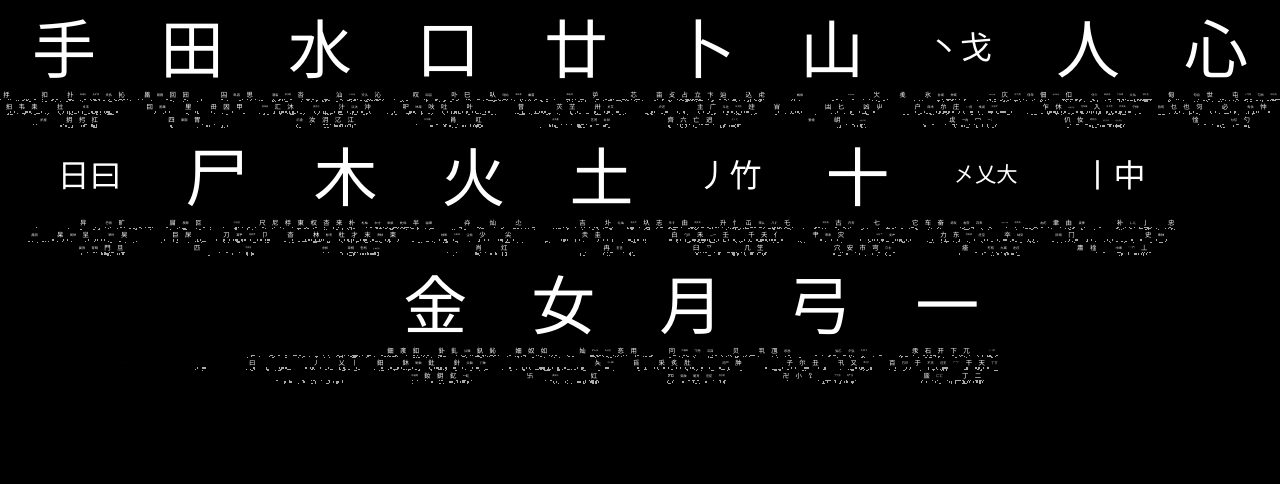
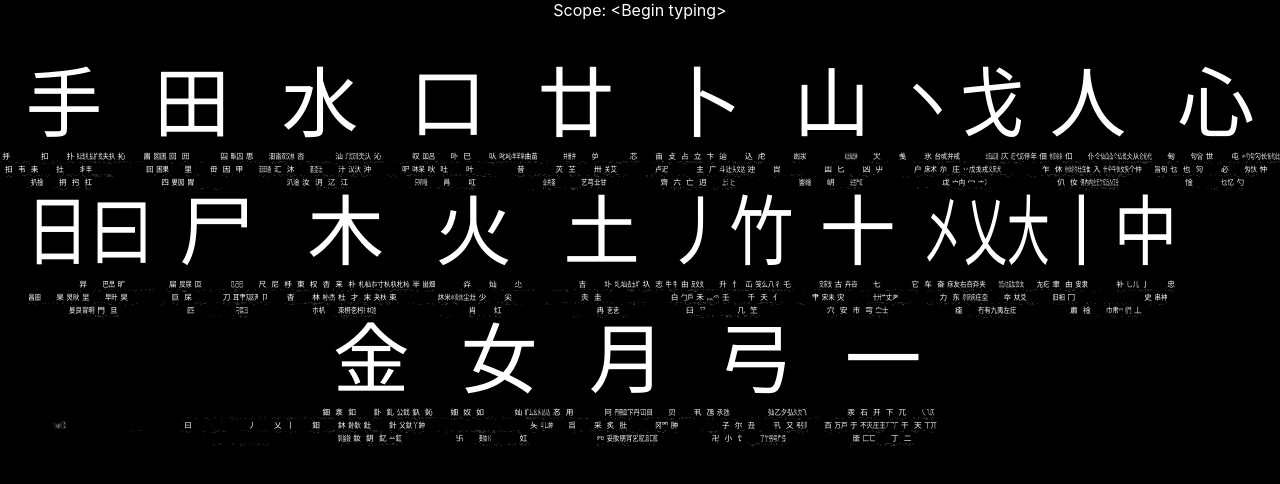
Before and after one commit to jcf120/cangjie-atlas, a React (Create React App) app: page / in a window 1280 px wide. Shown: the top 484 px of the page. Built offline with nearby package versions, Linux system fonts and the light colour scheme.

Commit message:
Canvas implementation is a million times faster

```diff
--- a/src/App.module.css
+++ b/src/App.module.css
@@ -2,4 +2,14 @@
   width: 100%;
   height: 100%;
   position: relative;
+  display: flex;
+  flex-direction: column;
 }
+
+.breadcrumb {
+  text-align: center;
+}
+
+.layoutContainer {
+  flex-grow: 1;
+}
--- a/src/App.tsx
+++ b/src/App.tsx
@@ -1,4 +1,4 @@
-import React, { useEffect, useRef, useState } from "react";
+import React, { useEffect, useState } from "react";
 import style from "./App.module.css";
 import Layout from "./Layout";
 
@@ -14,22 +14,18 @@ function useScopeInput() {
         setScope((scope) => scope.substring(0, scope.length - 1));
       }
     });
-  });
+  }, []);
   return scope;
 }
 
 function App() {
-  const ref = useRef<HTMLDivElement>(null);
-  const [width, setWidth] = useState<number>(0);
-  useEffect(() => {
-    if (ref.current) {
-      setWidth(ref.current.offsetWidth);
-    }
-  }, [ref]);
   const scope = useScopeInput();
   return (
-    <div className={style.root} ref={ref}>
-      {!!width && <Layout hideChars width={width} scope={scope} />}
+    <div className={style.root}>
+      <div className={style.breadcrumb}>Scope: {scope || "<Begin typing>"}</div>
+      <div className={style.layoutContainer}>
+        <Layout scope={scope} />
+      </div>
     </div>
   );
 }
--- a/src/Layout.module.css
+++ b/src/Layout.module.css
@@ -1,13 +1,3 @@
-.root {
-  overflow: hidden;
+.canvas {
+  width: 100%;
 }
-
-.charsRow {
-  display: flex;
-  justify-content: center;
-  align-items: center;
-}
-
-.layoutRow {
-  display: flex;
-}
--- a/src/Layout.tsx
+++ b/src/Layout.tsx
@@ -1,4 +1,4 @@
-import React from "react";
+import React, { useEffect, useRef } from "react";
 import layoutsJson from "./data/layouts.json";
 import style from "./Layout.module.css";
 
@@ -9,78 +9,95 @@ const layoutsData: LayoutsData = layoutsJson;
 const row1Keys = Array.from("qwertyuiop");
 const row2Keys = Array.from("asdfghjkl");
 const row3Keys = Array.from("zxcvbnm");
+const units = row1Keys.length;
 
-export default function Layout({
-  hideChars = false,
-  width,
-  chars,
-  scope,
-}: {
-  hideChars?: boolean;
-  width: number;
-  chars?: string;
-  scope: string;
-}) {
-  if (width < 5) {
-    return (
-      <div
-        className={style.root}
-        style={{
-          width,
-          height: width,
-          backgroundColor: chars?.length ? "#aaa" : "",
-        }}
-      />
-    );
+function setupCanvas(canvas: HTMLCanvasElement) {
+  const dpr = window.devicePixelRatio || 1;
+  const rect = canvas.getBoundingClientRect();
+  canvas.width = rect.width * dpr;
+  canvas.height = rect.height * dpr;
+  const ctx = canvas.getContext("2d");
+  if (ctx) {
+    ctx.scale(dpr, dpr);
+    ctx.fillStyle = "white";
+    ctx.textAlign = "center";
+    ctx.textBaseline = "bottom";
   }
+  return ctx;
+}
+
+function drawRecursive(
+  ctx: CanvasRenderingContext2D,
+  x: number,
+  y: number,
+  width: number,
+  scope: string
+) {
   const layout = layoutsData[scope];
-  const childWidth = width / 10;
-  const charHeight = chars?.length ? width / (2 * chars.length) : 0;
-  return (
-    <div
-      className={style.root}
-      style={{ width, height: width * (hideChars ? 0.3 : 1) }}
-    >
-      {!hideChars && (
-        <div
-          className={style.charsRow}
-          style={{ height: width * 0.7, fontSize: charHeight }}
-        >
-          {chars}
-        </div>
-      )}
-      <div className={style.layoutRow} style={{ height: childWidth }}>
-        {row1Keys.map((key, idx) => (
-          <Layout
-            key={idx}
-            width={childWidth}
-            scope={scope + key}
-            chars={layout?.[key]}
-          />
-        ))}
-      </div>
-      <div className={style.layoutRow} style={{ height: childWidth }}>
-        <div style={{ width: childWidth * 0.2, height: width }} />
-        {row2Keys.map((key, idx) => (
-          <Layout
-            key={idx}
-            width={childWidth}
-            scope={scope + key}
-            chars={layout?.[key]}
-          />
-        ))}
-      </div>
-      <div className={style.layoutRow} style={{ height: childWidth }}>
-        <div style={{ width: childWidth * 0.9, height: width }} />
-        {row3Keys.map((key, idx) => (
-          <Layout
-            key={idx}
-            width={childWidth}
-            scope={scope + key}
-            chars={layout?.[key]}
-          />
-        ))}
-      </div>
-    </div>
-  );
+  if (!layout) return;
+  const unit = width / units;
+  ctx.font = `${unit * ((units - 4) / units)}px Helvetica`;
+  for (let i = 0; i < row1Keys.length; i++) {
+    const key = row1Keys[i];
+    const chars = layout[key];
+    if (chars) {
+      ctx.fillText(chars, x + unit * 0.5 + unit * i, y + unit, unit);
+    }
+  }
+  for (let i = 0; i < row2Keys.length; i++) {
+    const key = row2Keys[i];
+    const chars = layout[key];
+    if (chars) {
+      ctx.fillText(chars, x + unit * 0.7 + unit * i, y + unit * 2, unit);
+    }
+  }
+  for (let i = 0; i < row3Keys.length; i++) {
+    const key = row3Keys[i];
+    const chars = layout[key];
+    if (chars) {
+      ctx.fillText(chars, x + unit * 0.9 + unit * i, y + unit * 3, unit);
+    }
+  }
+  if (unit > 4) {
+    for (let i = 0; i < row1Keys.length; i++) {
+      const key = row1Keys[i];
+      drawRecursive(ctx, x + unit * i, y + unit, unit, scope + key);
+    }
+    for (let i = 0; i < row2Keys.length; i++) {
+      const key = row2Keys[i];
+      drawRecursive(
+        ctx,
+        x + unit * 0.2 + unit * i,
+        y + unit * 2,
+        unit,
+        scope + key
+      );
+    }
+    for (let i = 0; i < row3Keys.length; i++) {
+      const key = row3Keys[i];
+      drawRecursive(
+        ctx,
+        x + unit * 0.4 + unit * i,
+        y + unit * 3,
+        unit,
+        scope + key
+      );
+    }
+  }
 }
+
+export default function Layout({ scope }: { scope: string }) {
+  const canvasRef = useRef<HTMLCanvasElement>(null);
+  const ctxRef = useRef<CanvasRenderingContext2D | null>(null);
+  useEffect(() => {
+    const canvas = canvasRef.current;
+    if (!ctxRef.current && canvas) ctxRef.current = setupCanvas(canvas);
+    const ctx = ctxRef.current;
+    if (ctx && canvas) {
+      const rect = canvas.getBoundingClientRect();
+      ctx.clearRect(0, 0, rect.width, rect.height);
+      drawRecursive(ctx, 0, 0, rect.width, scope);
+    }
+  }, [scope]);
+  return <canvas className={style.canvas} ref={canvasRef} />;
+}
```
